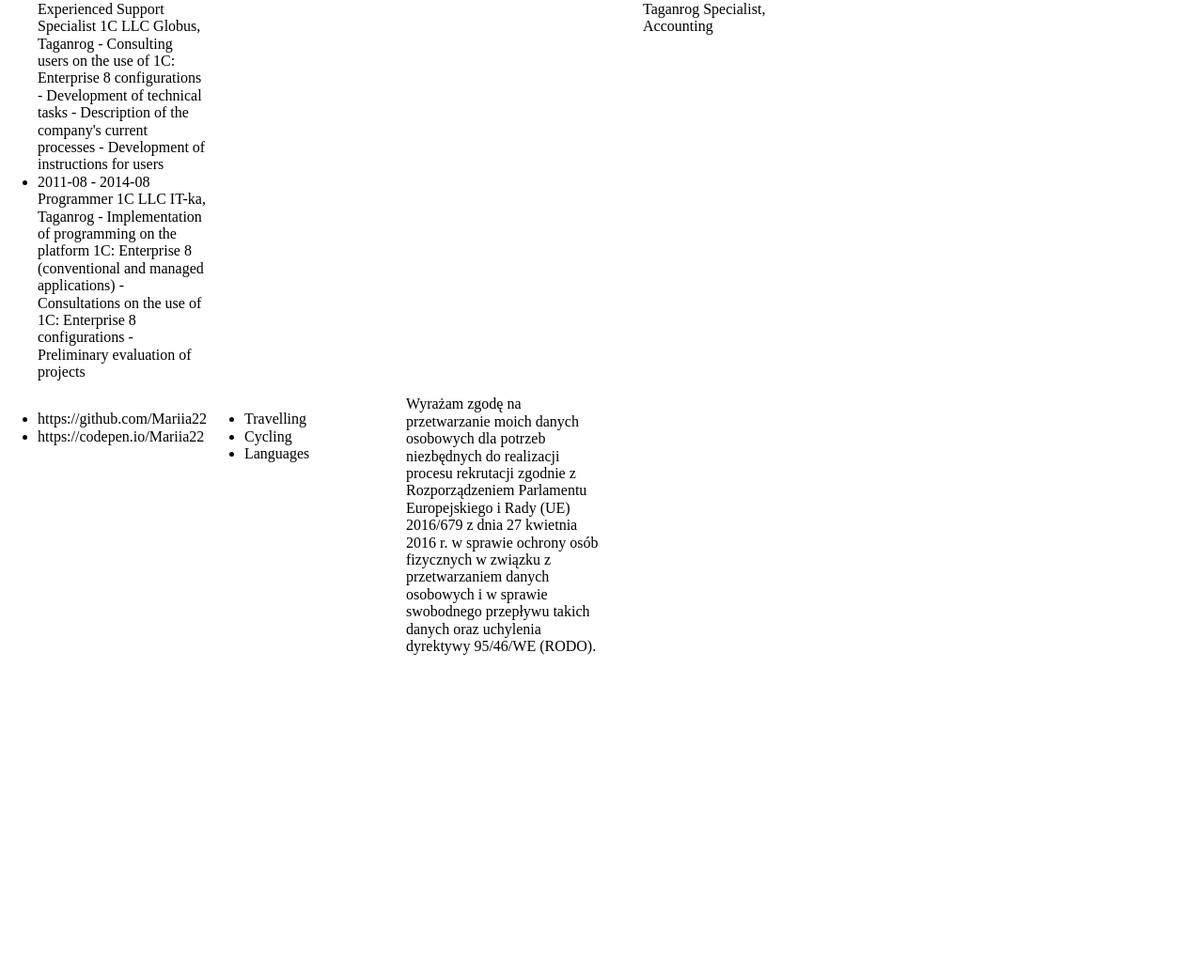
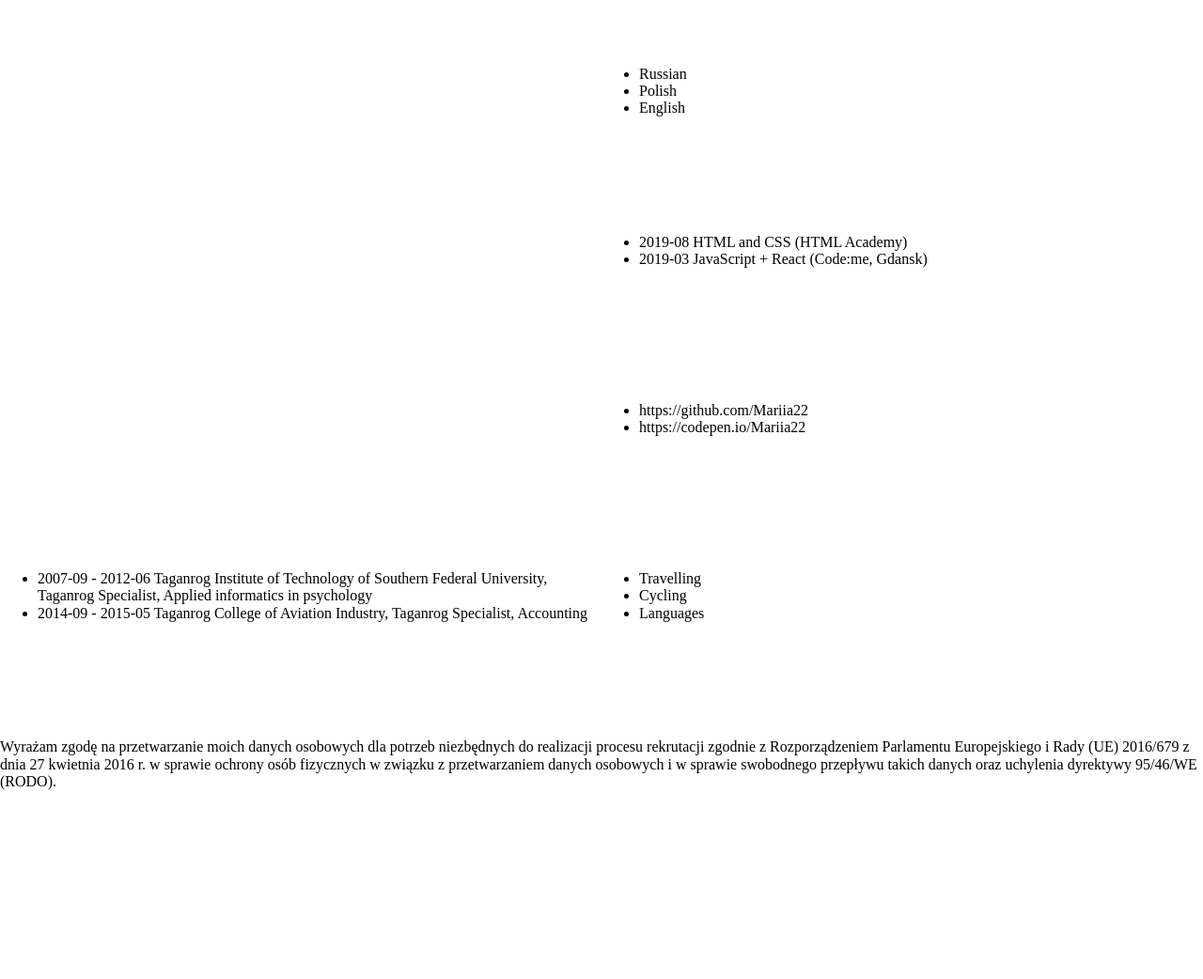
Before and after one commit to Mariia22/Resume, a website: page src/index.html in a window 1280 px wide. Shown: the part 509-1551 px from the top of the page at 94% size. After the commit the page ends 1366 px from the top, so only its background shows below. Drawn offline with nearby package versions, Linux system fonts and the light colour scheme; files that its build step writes are made by us from their sources.

Commit message:
Add grid areas

```diff
--- a/src/index.html
+++ b/src/index.html
@@ -51,7 +51,7 @@
                         - Preliminary evaluation of projects </li>
                 </ul>
             </section>
-            <section class="general_skills">
+            <section class="general_skill">
                 <ul>
                     <li>HTML5</li>
                     <li>CSS3</li>
@@ -63,7 +63,7 @@
                     <li>Photoshop, Avocado, Figma</li>
                 </ul>
             </section>
-            <section class="soft_skills">
+            <section class="soft_skill">
                 <ul>
                     <li>Communication</li>
                     <li>Teamwork</li>
@@ -99,19 +99,21 @@
                     <li>https://codepen.io/Mariia22</li>
                 </ul>
             </section>
-            <section class="interests">
+            <section class="interest">
                 <ul>
                     <li>Travelling</li>
                     <li>Cycling</li>
                     <li>Languages</li>
                 </ul>
             </section>
-            <section class="signature">Wyrażam zgodę na przetwarzanie moich danych osobowych dla potrzeb niezbędnych do
-                realizacji procesu rekrutacji zgodnie z Rozporządzeniem Parlamentu Europejskiego i Rady (UE) 2016/679 z
-                dnia 27 kwietnia 2016 r. w sprawie ochrony osób fizycznych w związku z przetwarzaniem danych osobowych i
-                w sprawie swobodnego przepływu takich danych oraz uchylenia dyrektywy 95/46/WE (RODO).</section>
             </article>
     </main>
+    <footer class="signature">
+        <p>Wyrażam zgodę na przetwarzanie moich danych osobowych dla potrzeb niezbędnych do
+            realizacji procesu rekrutacji zgodnie z Rozporządzeniem Parlamentu Europejskiego i Rady (UE) 2016/679 z
+            dnia 27 kwietnia 2016 r. w sprawie ochrony osób fizycznych w związku z przetwarzaniem danych osobowych i
+            w sprawie swobodnego przepływu takich danych oraz uchylenia dyrektywy 95/46/WE (RODO).</p>
+    </footer>
 </body>
 
 </html>
--- /dev/null
+++ b/src/sass/blocks/course.scss
@@ -0,0 +1,3 @@
+.course{
+    grid-area: course;
+}
--- /dev/null
+++ b/src/sass/blocks/education.scss
@@ -0,0 +1,3 @@
+.education{
+    grid-area: education;
+}
--- /dev/null
+++ b/src/sass/blocks/expierence.scss
@@ -0,0 +1,3 @@
+.expierence{
+    grid-area: expierence;
+}
--- /dev/null
+++ b/src/sass/blocks/general_skill.scss
@@ -0,0 +1,3 @@
+.general_skill{
+    grid-area: general_skill;
+}
--- /dev/null
+++ b/src/sass/blocks/header.scss
@@ -0,0 +1,4 @@
+.resume_header{
+    display: flex;
+
+}
--- /dev/null
+++ b/src/sass/blocks/interest.scss
@@ -0,0 +1,3 @@
+.interest{
+    grid-area: interest;
+}
--- /dev/null
+++ b/src/sass/blocks/language.scss
@@ -0,0 +1,3 @@
+.language{
+    grid-area: language;
+}
--- /dev/null
+++ b/src/sass/blocks/project.scss
@@ -0,0 +1,3 @@
+.project{
+    grid-area: project;
+}
--- a/src/sass/blocks/resume.scss
+++ b/src/sass/blocks/resume.scss
@@ -1,8 +1,12 @@
 .resume{
     display: grid;
-    grid-template-rows: 1fr 1fr;
-    grid-template-columns: 1fr 1fr 1fr 1fr 1fr 1fr;
+    grid-template-columns: 1fr 1fr;
+    grid-template-rows: 1fr 1fr 1fr 1fr 1fr 1fr;
     grid-template-areas:
-    "expierence general_skills"
-    "expierence soft_skills"
+    "expierence general_skill"
+    "expierence soft_skill"
+    "expierence language"
+    "expierence course"
+    "expierence project"
+    "education interest"
 }
--- /dev/null
+++ b/src/sass/blocks/soft_skill.scss
@@ -0,0 +1,3 @@
+.soft_skill{
+    grid-area: soft_skill;
+}
--- a/src/sass/style.scss
+++ b/src/sass/style.scss
@@ -1,5 +1,14 @@
 @import "normalize.scss";
 @import "variables.scss";
 @import "font.scss";
+@import "blocks/course.scss";
+@import "blocks/education.scss";
+@import "blocks/expierence.scss";
+@import "blocks/general_skill.scss";
+@import "blocks/header.scss";
+@import "blocks/interest.scss";
+@import "blocks/language.scss";
 @import "blocks/photo.scss";
+@import "blocks/project.scss";
 @import "blocks/resume.scss";
+@import "blocks/soft_skill.scss";
```
Also changed, not shown: dist/index.html, dist/style.min.css, 1 other file.
